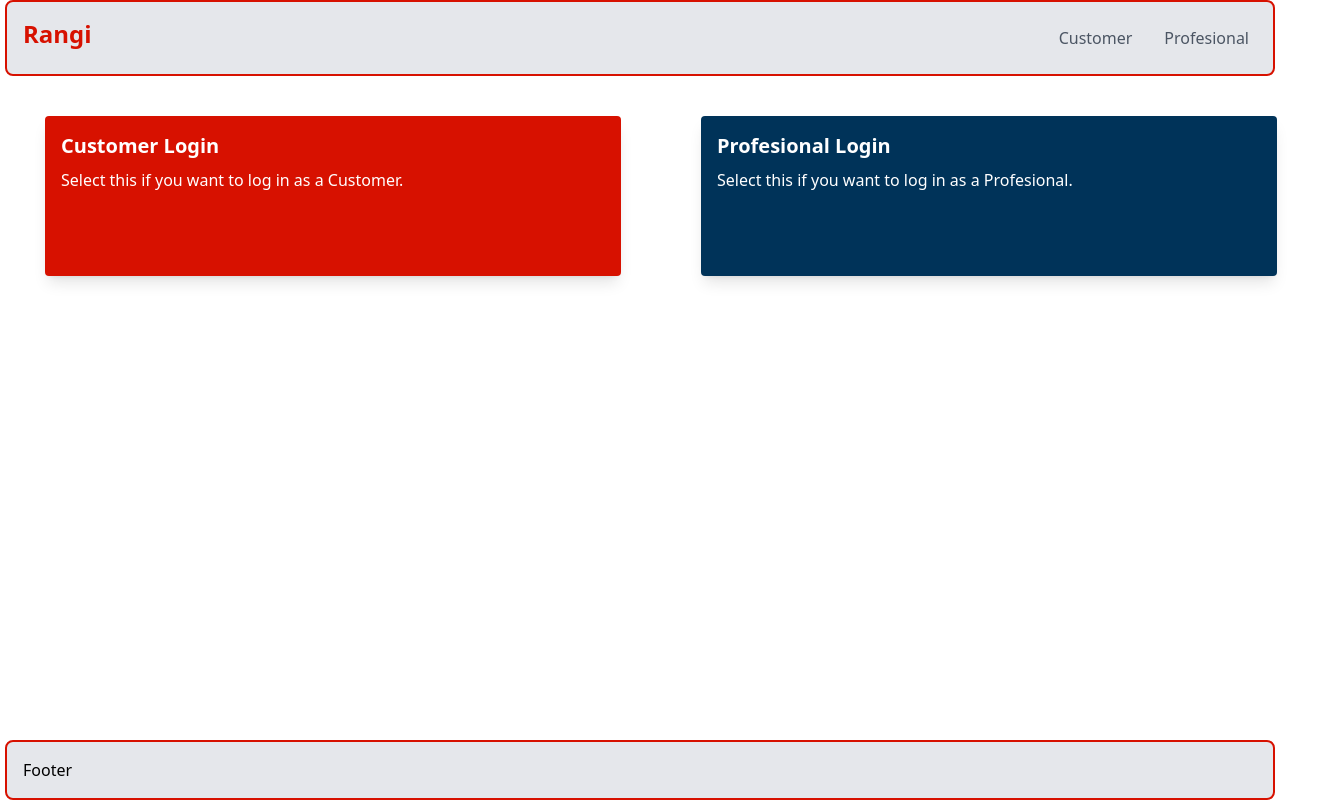
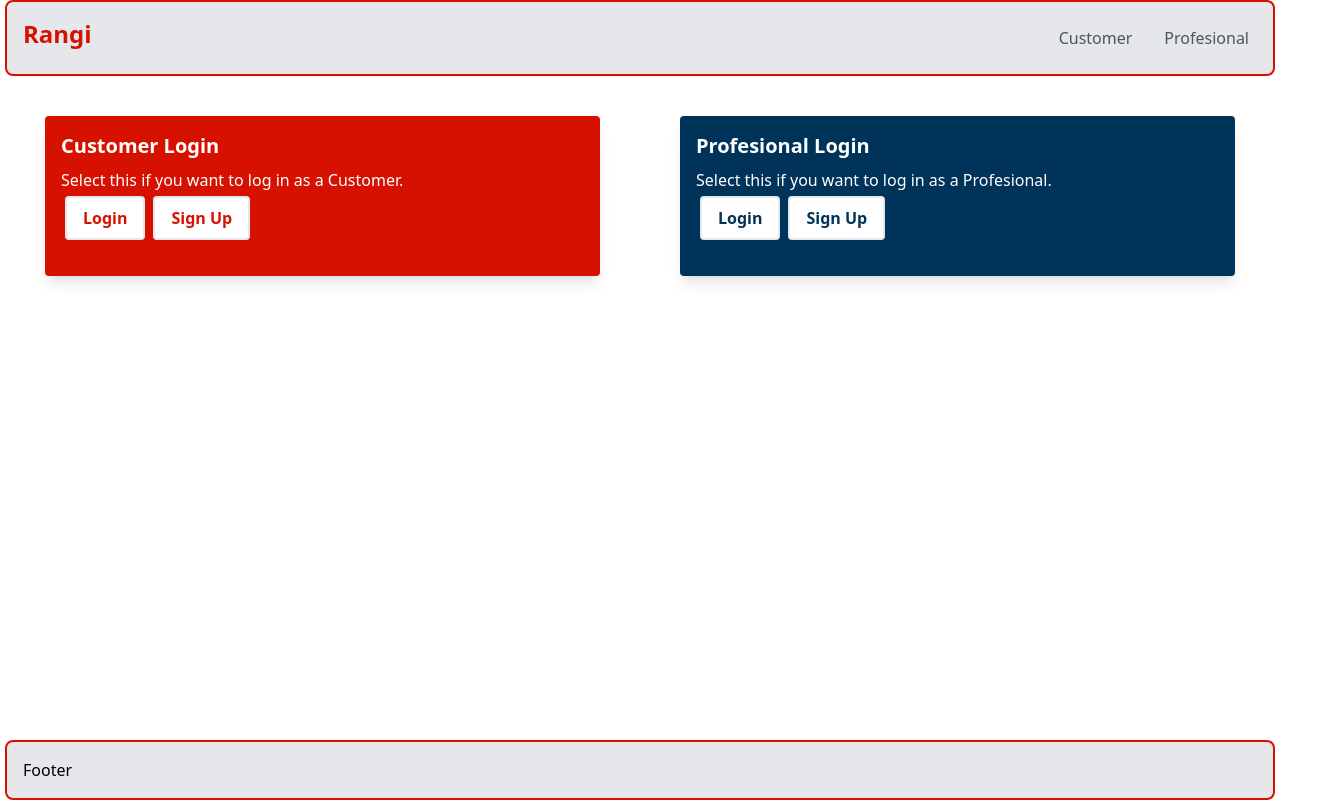
Before and after one commit to RaoofGoher/Rangi, a React (Vite) app in the folder rangi/: page / in a window 1280 px wide. Shown: the whole page, 1317 px wide, since content can reach past the window. Built offline with nearby package versions, Linux system fonts and the light colour scheme.

Commit message:
button component added

```diff
--- /dev/null
+++ b/rangi/src/components/Button.jsx
@@ -0,0 +1,16 @@
+import React from 'react';
+
+const Button = ({ text, isCustomer }) => {
+    const baseClasses = 'bg-white font-bold py-2 px-4 rounded m-1 border-2 border';
+    const hoverBgColor = isCustomer ? 'hover:bg-customer-color' : 'hover:bg-pro-color';
+    const textColor = isCustomer ? 'text-customer-color' : 'text-pro-color';
+    const hoverTextColor = 'hover:text-white';
+
+    return (
+        <button className={`${baseClasses} ${hoverBgColor} ${hoverTextColor} ${textColor}`}>
+            {text}
+        </button>
+    );
+}
+
+export default Button;
--- a/rangi/src/components/DefaultCard.jsx
+++ b/rangi/src/components/DefaultCard.jsx
@@ -1,24 +1,34 @@
 import React from 'react';
 import { Link } from 'react-router-dom';
+import Button from './Button';
+
 
 const DefaultCard = ({ type }) => {
   let color = '';
-
+  let isCustomer;
   if (type === 'customer') {
     color = 'bg-customer-color';
   } else {
     color = 'bg-pro-color';
   }
 
+  if (type === 'customer'){
+    isCustomer = true;
+  }else{
+    isCustomer = false;
+  }
+
   return (
-    <Link to={type === 'customer' ? '/login/customer' : '/login/professional'}>
+
       <div className={`w-[45vw] h-[20vh] rounded overflow-hidden shadow-lg p-4 m-10 ${color}`}>
         <div className="font-bold text-xl mb-2 text-white">{type === 'customer' ? 'Customer' : 'Profesional'} Login</div>
         <p className="text-white text-base">
           Select this if you want to log in as a {type === 'customer' ? 'Customer' : 'Profesional'}.
         </p>
+        <Link to={type === 'customer' ? '/login/customer' : '/login/professional'}><Button isCustomer={isCustomer} text={'Login'}/></Link>
+        <Button isCustomer={isCustomer} text={'Sign Up'}/>
       </div>
-    </Link>
+
   );
 };
 
```
